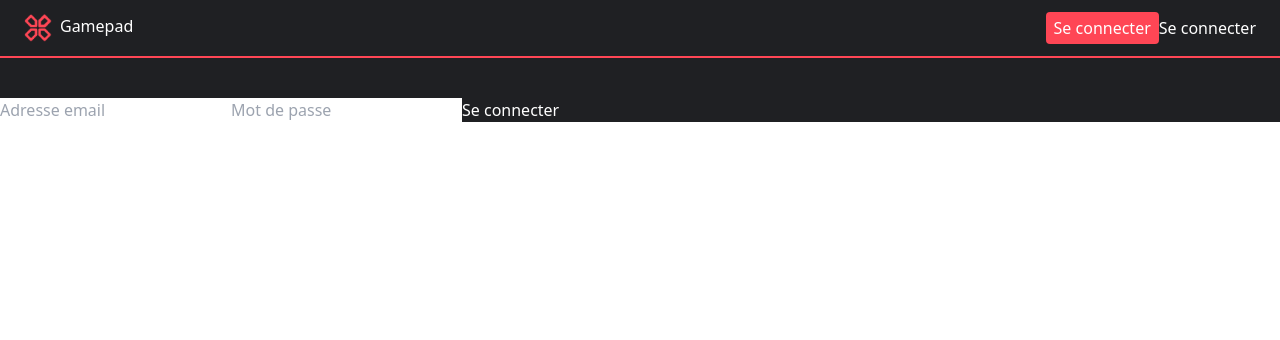
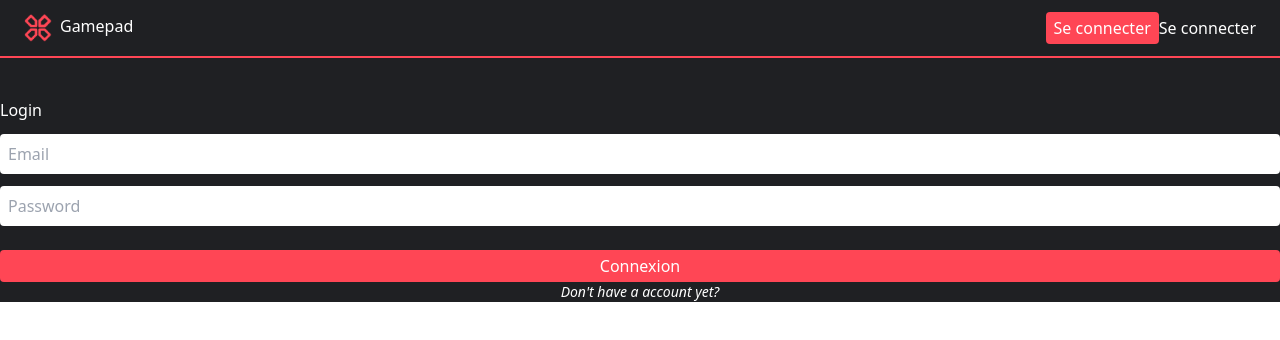
Before and after one commit to pricilliaedou/full-stack_game-pad, a React (Vite) app in the folder front-end_gamepad/: page /login in a window 1280 px wide. Shown: the top 340 px of the page. Built offline with nearby package versions, Linux system fonts and the light colour scheme.

Commit message:
connexion du login et du signup avec le backend

```diff
--- a/front-end_gamepad/src/pages/Login.jsx
+++ b/front-end_gamepad/src/pages/Login.jsx
@@ -1,7 +1,6 @@
 import { useState } from "react";
-import { useNavigate } from "react-router-dom";
+import { Link, useNavigate } from "react-router-dom";
 import axios from "axios";
-import Logo from "../assets/logo.png";
 
 const Login = ({ setUser }) => {
   const [email, setEmail] = useState("");
@@ -15,52 +14,67 @@ const Login = ({ setUser }) => {
     try {
       event.preventDefault();
       setIsLoading(true);
-      const response = await axios.post("/user/login", {
-        email: email,
-        password: password,
-      });
+
+      const response = await axios.post(
+        `${import.meta.env.VITE_BACKEND_URL}/user/login`,
+        {
+          email: email,
+          password: password,
+        }
+      );
       if (response.data.token) {
         setUser(response.data.token);
         setIsLoading(false);
-        navigate("/contact");
+        navigate("/");
       } else {
-        alert("Une erreur est survenue, veuillez réssayer.");
+        alert("An error has occured, please try again..");
       }
     } catch (error) {
-      if (error.response.status === 201 || error.response.status === 400) {
-        setErrorMessage("Email ou mot de passe invalide");
+      if (error.response.status === 401 || error.response.status === 400) {
+        setErrorMessage("Invalid email or password");
         setIsLoading(false);
       }
       console.log(error.message);
     }
   };
   return (
-    <div>
-      <form onSubmit={handleSubmit}>
+    <div className='my-10'>
+      <h2 className='mb-3'>Login</h2>
+      <form className='flex flex-col gap-3 ' onSubmit={handleSubmit}>
         <input
-          type='email'
+          className='p-2 rounded text-gray-400'
           onChange={(event) => {
             setEmail(event.target.value);
             setErrorMessage("");
           }}
-          placeholder='Adresse email'
+          type='email'
+          placeholder='Email'
         />
         <input
-          type='password'
+          className='p-2 rounded text-gray-400'
           onChange={(event) => {
             setPassword(event.target.value);
           }}
-          placeholder='Mot de passe'
+          type='password'
+          placeholder='Password'
         />
-        <span>{errorMessage}</span>
+        <span className='text-[#ff4655] text-sm'>{errorMessage}</span>
         {isLoading ? (
           <p>Page en cours de téléchargement...</p>
         ) : (
-          <button disabled={isLoading ? true : false} type='submit'>
-            Se connecter
+          <button
+            className='bg-[#ff4655] rounded p-1'
+            disabled={isLoading ? true : false}
+            type='submit'
+          >
+            Connexion
           </button>
         )}
       </form>
+
+      <Link to='/signup' className='block text-sm italic text-center'>
+        Don't have a account yet?
+      </Link>
     </div>
   );
 };
--- a/front-end_gamepad/src/pages/Signup.jsx
+++ b/front-end_gamepad/src/pages/Signup.jsx
@@ -13,14 +13,17 @@ const Signup = ({ setUser }) => {
   const handleSubmit = async (event) => {
     try {
       event.preventDefault();
-      const response = await axios.post("http://localhost:3000/user/signup", {
-        email: email,
-        username: username,
-        password: password,
-      });
+      const response = await axios.post(
+        `${import.meta.env.VITE_BACKEND_URL}/user/signup`,
+        {
+          email: email,
+          username: username,
+          password: password,
+        }
+      );
       if (response.data.token) {
         setUser(response.data.token);
-
+        alert("successfully created account");
         navigate("/");
       } else {
         alert("An error has occured, please try again.");
```
